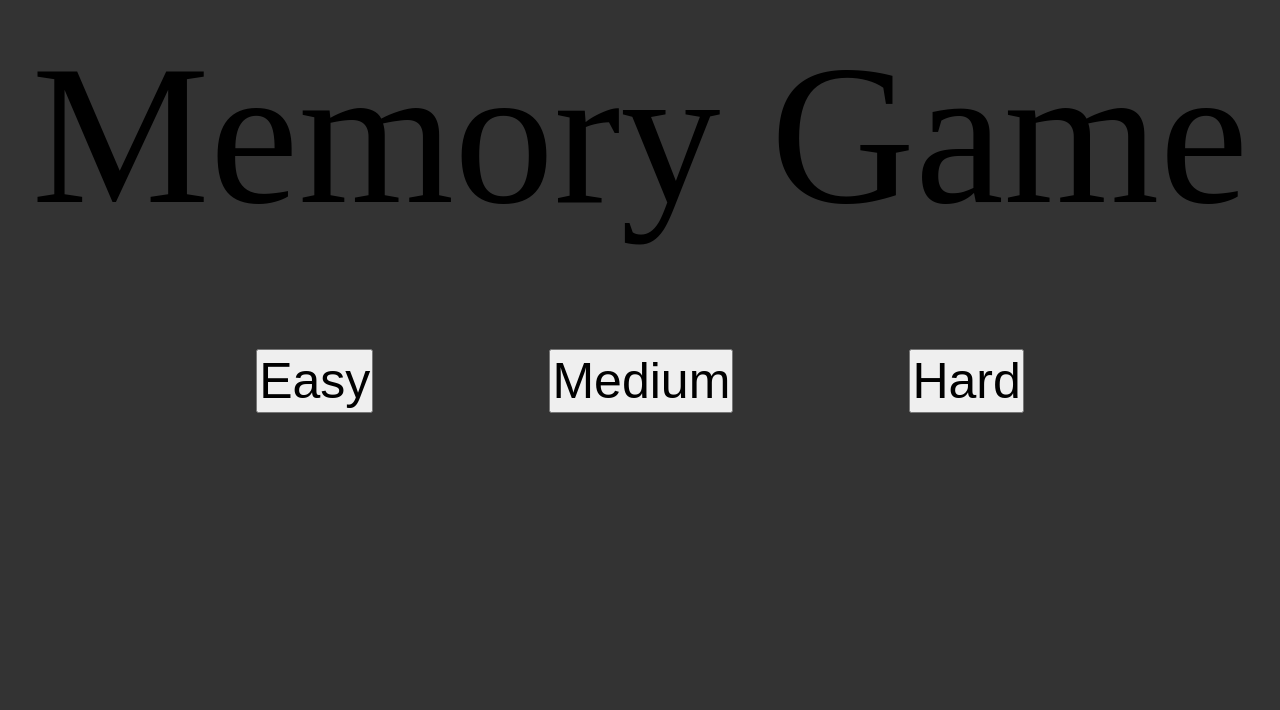
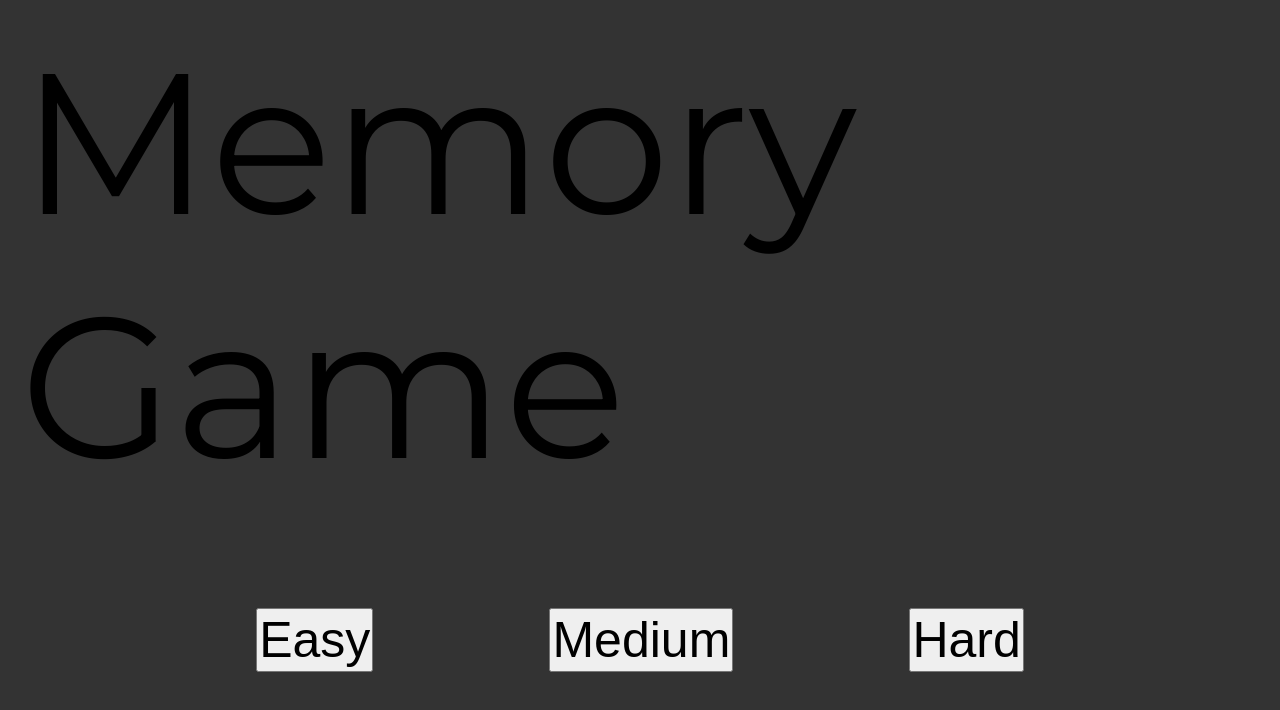
Before and after one commit to holasholasholas/ProjectOne, a plain HTML site: page index.html in a window 1280 px wide. Drawn offline with Linux system fonts and the light colour scheme.

```diff
--- a/css/style.css
+++ b/css/style.css
@@ -61,3 +61,17 @@
     font-size: 50px;
     justify-content: space-evenly;
 }
+
+
+
+.montserrat {
+  font-family: "Montserrat", serif;
+  font-optical-sizing: auto;
+  font-style: normal;
+}
+
+#main {
+    font-family: "Montserrat", serif;
+    font-optical-sizing: auto;
+    font-style: normal;
+}
--- a/index.html
+++ b/index.html
@@ -1,16 +1,21 @@
 <!DOCTYPE html>
 <html lang="en">
 <head>
+  <link rel="preconnect" href="https://fonts.googleapis.com">
+<link rel="preconnect" href="https://fonts.gstatic.com" crossorigin>
+<link href="https://fonts.googleapis.com/css2?family=Montserrat:ital,wght@0,100..900;1,100..900&display=swap" rel="stylesheet">
+
     <meta charset="UTF-8">
     <meta name="viewport" content="width=device-width, initial-scale=1.0">
     <title>Memory Cards</title>
+
     <link rel="stylesheet" href="css\style.css">
     <script src="js\app4.js" defer></script>
 </head>
 <body>
   <div class="content">
 
-    <div class= "title">Memory Game</div>
+    <div class= "title" id= "main">Memory Game</div>
 
     </div>
 
```
